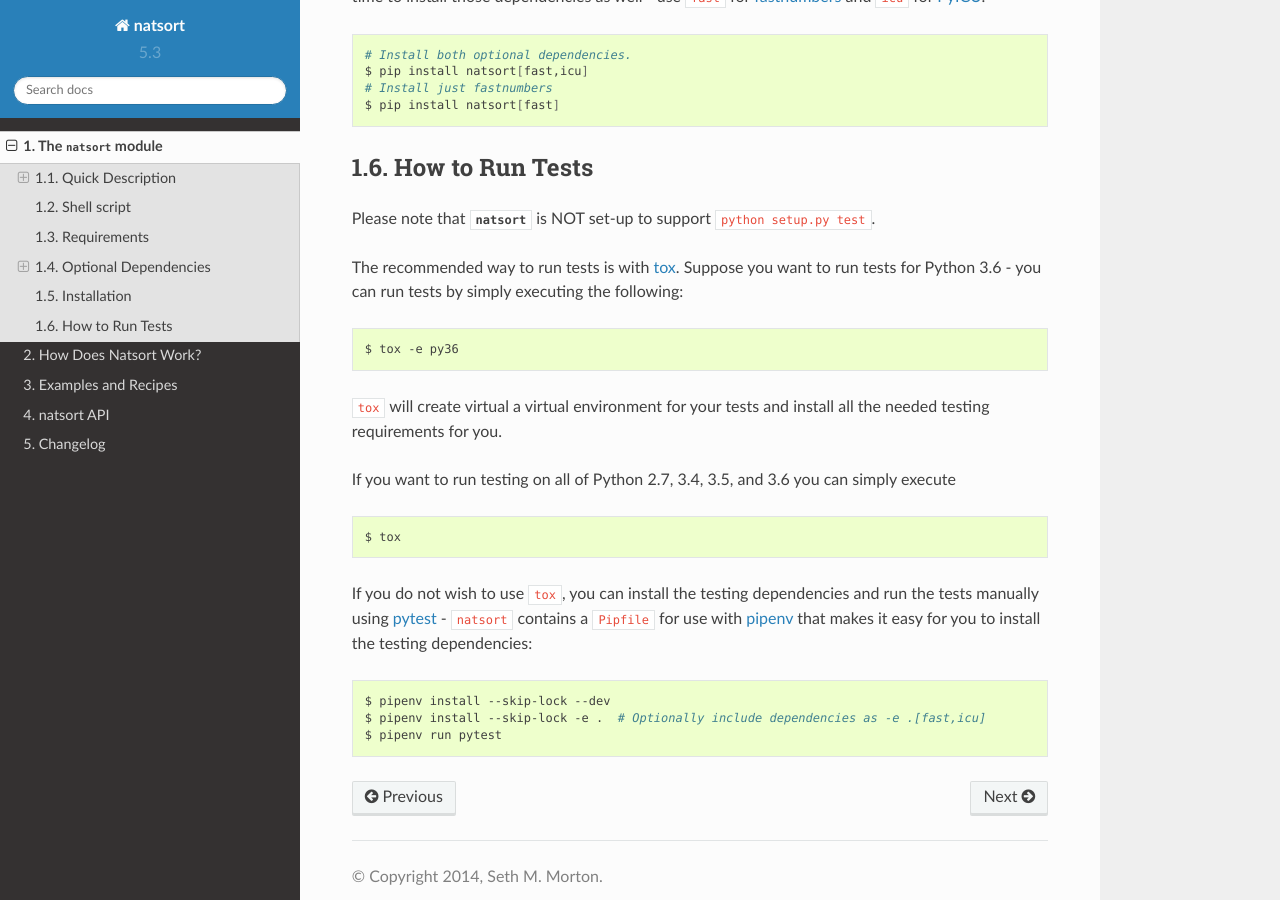
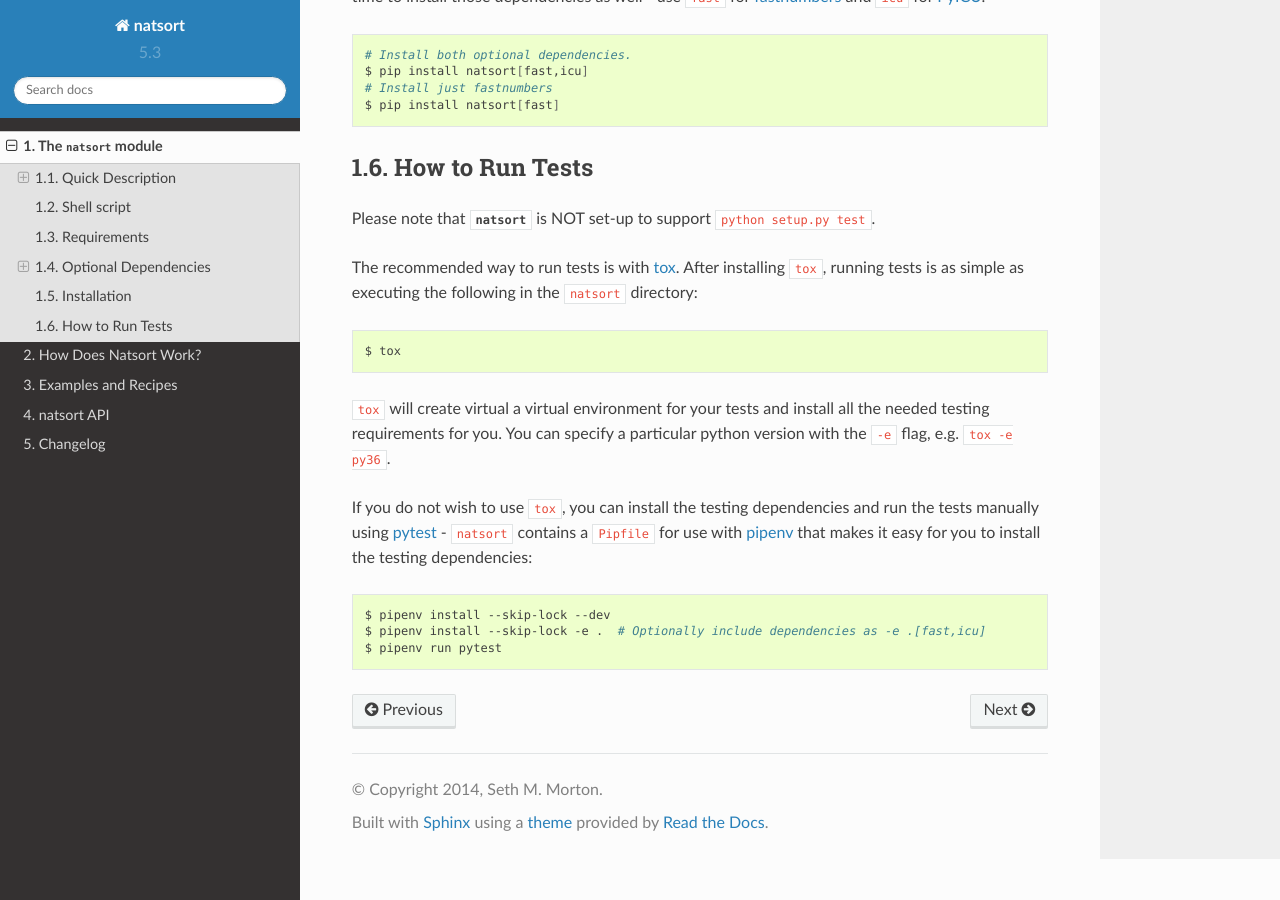
Before and after one commit to SethMMorton/natsort, a Sphinx documentation site: the page built from docs/source/intro.rst, in a window 1280 px wide and 900 px high, scrolled down 5324 px. Built offline with Sphinx 7.4.7 and the Read the Docs theme 2.0.0, drawn with Linux system fonts in a browser that asks for light colours; pages that are not in the unit, such as notebooks, are missing from menus.

Commit message:
Add skip_missing_interpreters to tox.ini.
This way users will not be penalized if they do not have all python
versions installed.

The docs are updated to suggest just calling tox with no arguments.

```diff
--- a/docs/source/intro.rst
+++ b/docs/source/intro.rst
@@ -308,22 +308,16 @@ How to Run Tests
 Please note that :mod:`natsort` is NOT set-up to support ``python setup.py test``.
 
 The recommended way to run tests is with `tox <https://tox.readthedocs.io/en/latest/>`_.
-Suppose you want to run tests for Python 3.6 - you can run tests by simply executing the
-following:
-
-.. code-block:: sh
-
-    $ tox -e py36
-
-``tox`` will create virtual a virtual environment for your tests and install all the
-needed testing requirements for you.
-
-If you want to run testing on all of Python 2.7, 3.4, 3.5, and 3.6 you can simply
-execute
+After installing ``tox``, running tests is as simple as executing the following in the
+``natsort`` directory:
 
 .. code-block:: sh
 
     $ tox
+
+``tox`` will create virtual a virtual environment for your tests and install all the
+needed testing requirements for you.  You can specify a particular python version
+with the ``-e`` flag, e.g. ``tox -e py36``.
 
 If you do not wish to use ``tox``, you can install the testing dependencies and run the
 tests manually using `pytest <https://docs.pytest.org/en/latest/>`_ - ``natsort``
```
Also changed, not shown: README.rst (+6 -12 lines), 1 other file.
